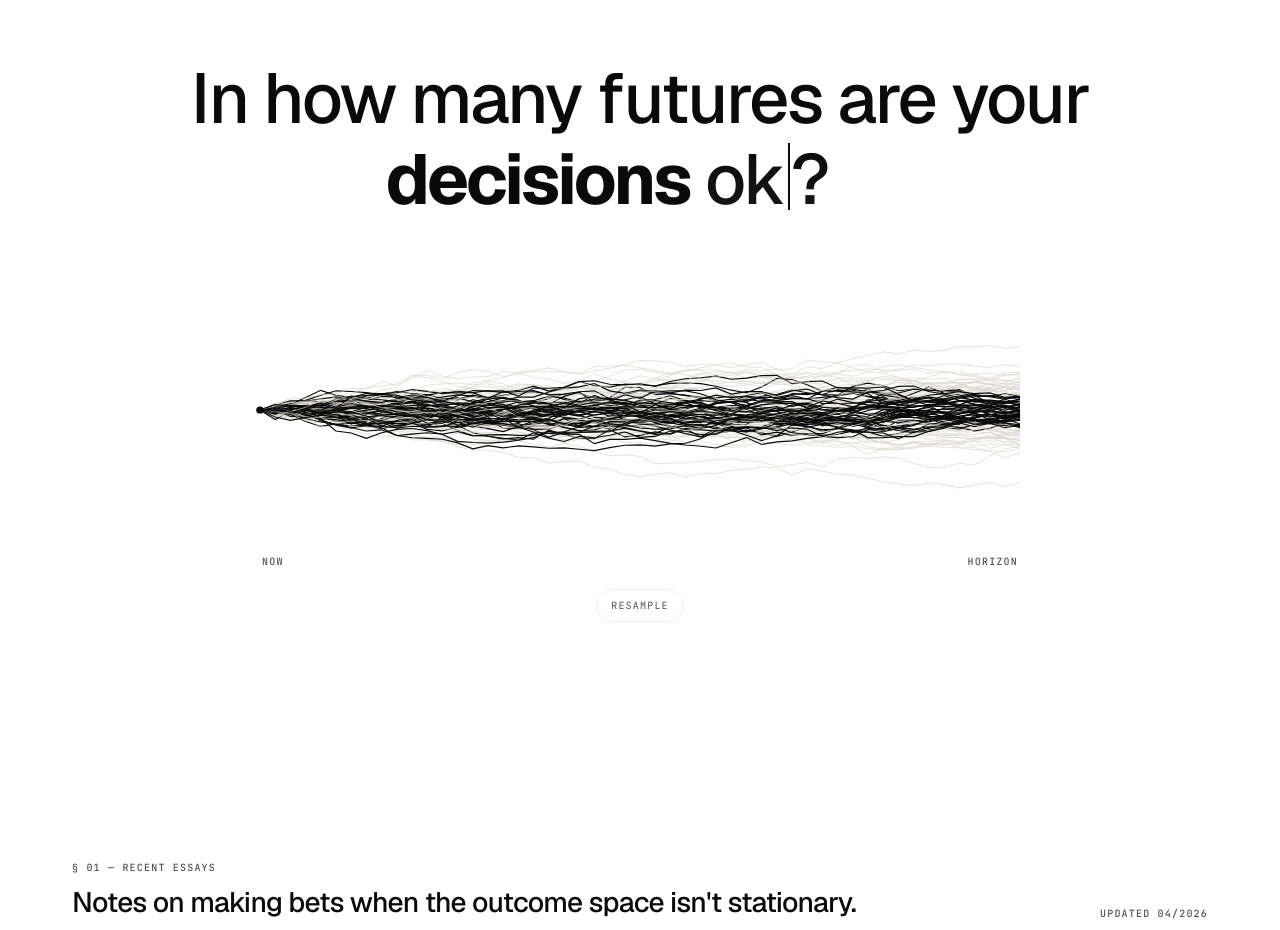
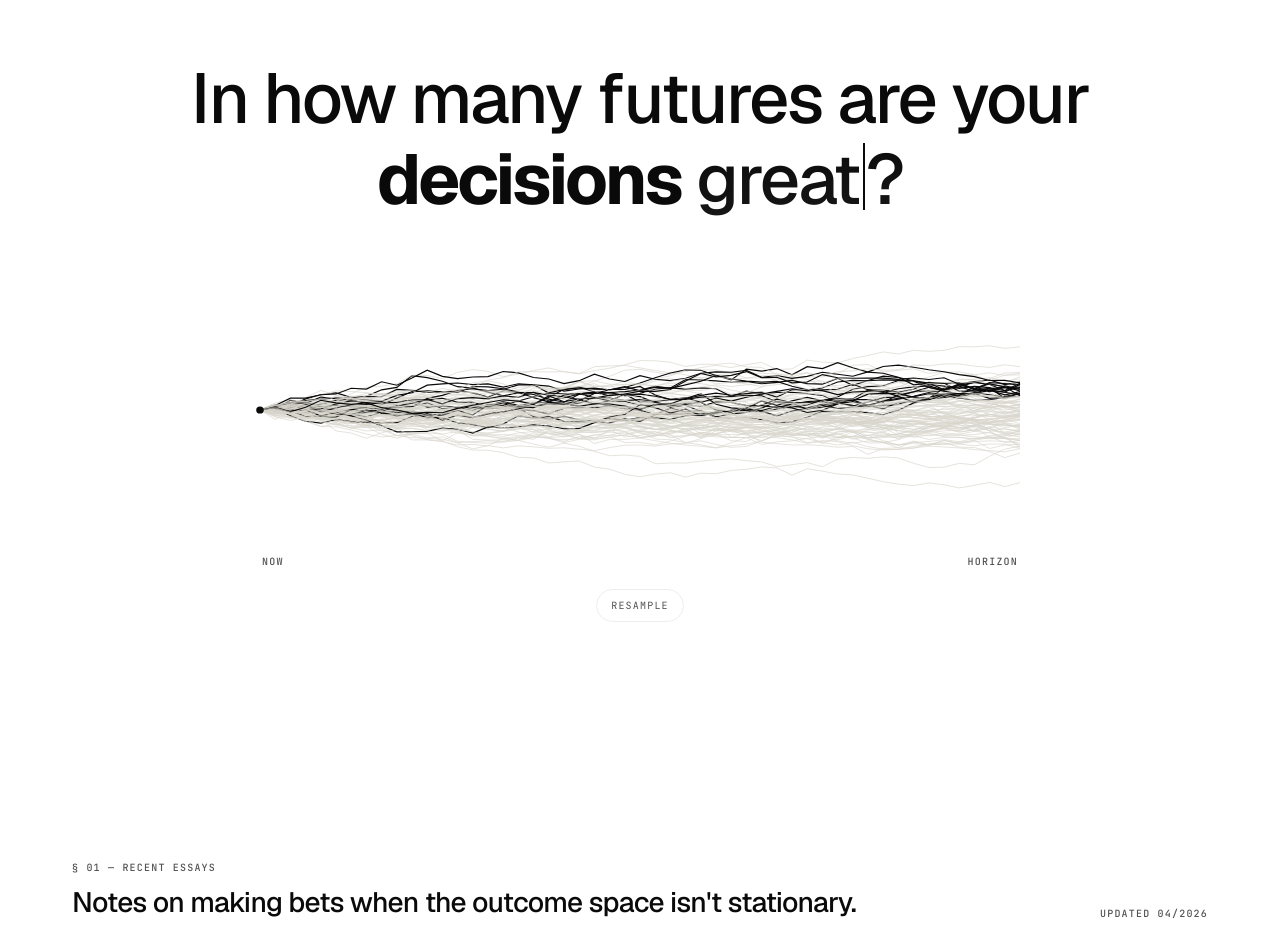
Before and after one commit to juliustgeiger-lab/Personal-Webseite, a Next.js app: page / in a window 1280 px wide. Shown: the part 860-1790 px from the top of the page. Built offline with nearby package versions, Linux system fonts and the light colour scheme.

Commit message:
MC: expand to 8 states (exceptional→great→good→acceptable→ok→mediocre→regrettable→catastrophic) with overlapping rank bands

```diff
--- a/src/components/FuturesSection.tsx
+++ b/src/components/FuturesSection.tsx
@@ -4,7 +4,16 @@ import { useState } from "react";
 import RotatingWord from "./RotatingWord";
 import MonteCarloChart from "./MonteCarloChart";
 
-const WORDS = ["exceptional", "ok", "regrettable", "catastrophic"];
+const WORDS = [
+  "exceptional",
+  "great",
+  "good",
+  "acceptable",
+  "ok",
+  "mediocre",
+  "regrettable",
+  "catastrophic",
+];
 
 export default function FuturesSection() {
   const [word, setWord] = useState<string>(WORDS[0]);
--- a/src/components/MonteCarloChart.tsx
+++ b/src/components/MonteCarloChart.tsx
@@ -14,7 +14,11 @@ type Band = { start: number; end: number }; // 1-indexed rank bounds, inclusive
 const BAND_BY_WORD: Record<string, Band> = {
   catastrophic: { start: 1, end: 7 },
   regrettable: { start: 8, end: 27 },
+  mediocre: { start: 25, end: 45 },
   ok: { start: 26, end: 75 },
+  acceptable: { start: 40, end: 65 },
+  good: { start: 55, end: 80 },
+  great: { start: 76, end: 92 },
   exceptional: { start: 92, end: 100 },
 };
 
```
